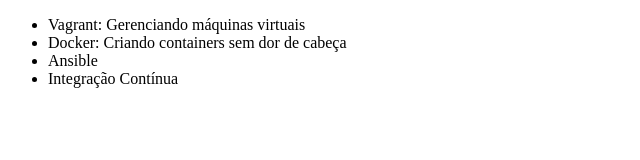
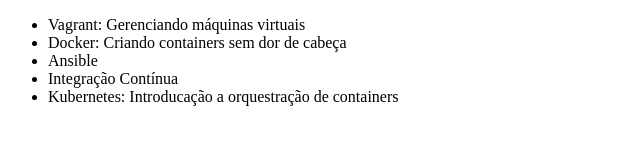
Before and after one commit to OneJoaoSilva/alura-git, a plain HTML site: page index.html in a window 1280 px wide. Shown: the whole page, without its empty margins (0-640 px from the left). Drawn offline with Linux system fonts and the light colour scheme.

Commit message:
Alterando o nome do curso de Kubernetes

```diff
--- a/index.html
+++ b/index.html
@@ -10,6 +10,7 @@
         <li>Docker: Criando containers sem dor de cabeça</li>
         <li>Ansible</li>
         <li>Integração Contínua</li>
+	<li>Kubernetes: Introducação a orquestração de containers</li>
     </ul>
 </body>
 </html>
```
